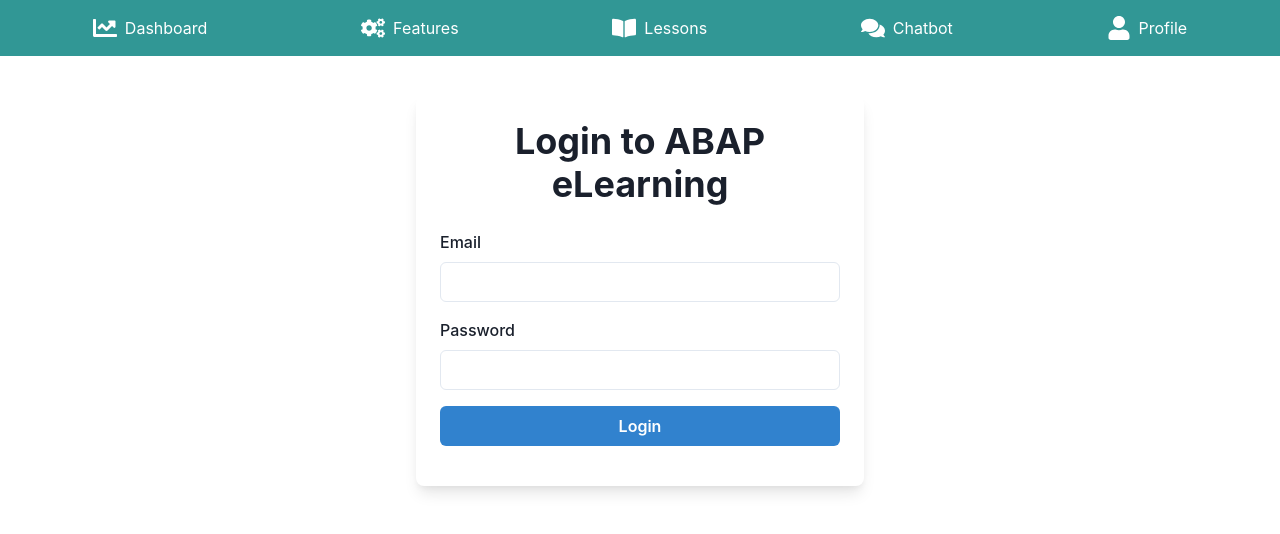
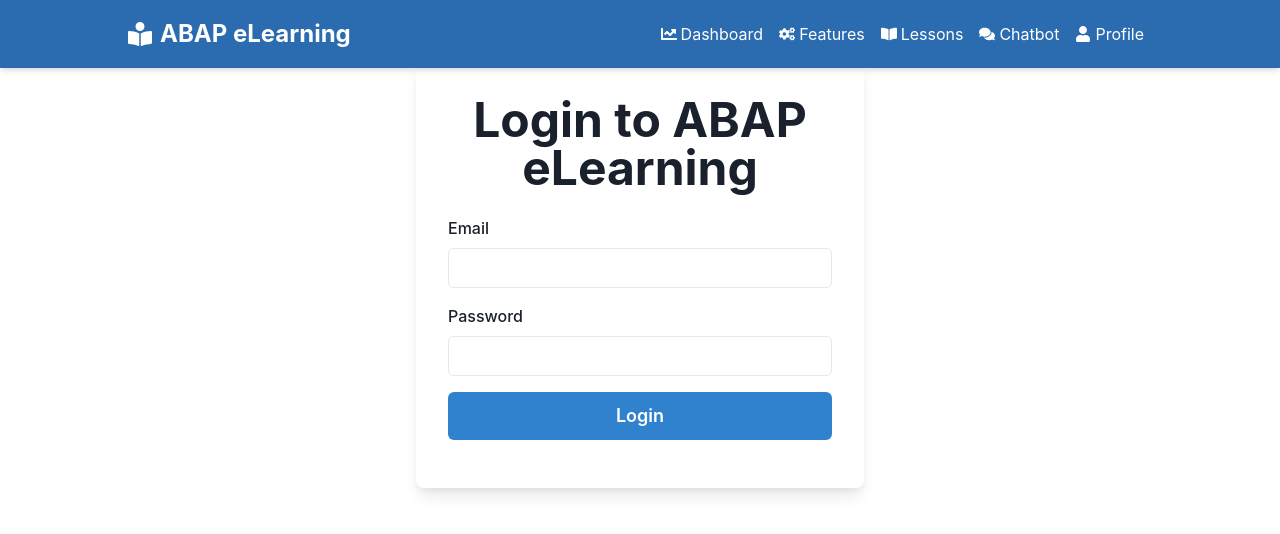
Before and after one commit to GPT-Engineer-App/abap-elearning-skeleton, a React (Vite) app: page / in a window 1280 px wide. Shown: the top 534 px of the page. Built offline with nearby package versions, Linux system fonts and the light colour scheme.

Commit message:
make more looklike the model

```diff
--- a/src/components/NavBar.jsx
+++ b/src/components/NavBar.jsx
@@ -1,25 +1,30 @@
-import { Box, Flex, Link, Icon } from "@chakra-ui/react";
-import { FaChartLine, FaCogs, FaBookOpen, FaComments, FaUser } from "react-icons/fa";
+import { Box, Flex, Link, Icon, Text } from "@chakra-ui/react";
+import { FaChartLine, FaCogs, FaBookOpen, FaComments, FaUser, FaBookReader } from "react-icons/fa";
 import { Link as RouterLink } from "react-router-dom";
 
 const NavBar = () => (
-  <Box bg="teal.500" p={4}>
-    <Flex justify="space-around">
-      <Link as={RouterLink} to="/dashboard" color="white" display="flex" alignItems="center">
-        <Icon as={FaChartLine} mr={2} boxSize={6} /> Dashboard
-      </Link>
-      <Link as={RouterLink} to="/features" color="white" display="flex" alignItems="center">
-        <Icon as={FaCogs} mr={2} boxSize={6} /> Features
-      </Link>
-      <Link as={RouterLink} to="/lessons" color="white" display="flex" alignItems="center">
-        <Icon as={FaBookOpen} mr={2} boxSize={6} /> Lessons
-      </Link>
-      <Link as={RouterLink} to="/chatbot" color="white" display="flex" alignItems="center">
-        <Icon as={FaComments} mr={2} boxSize={6} /> Chatbot
-      </Link>
-      <Link as={RouterLink} to="/profile" color="white" display="flex" alignItems="center">
-        <Icon as={FaUser} mr={2} boxSize={6} /> Profile
-      </Link>
+  <Box bg="blue.600" p={4} shadow="md" position="fixed" top="0" width="100%" zIndex="50">
+    <Flex justify="space-between" align="center" maxW="container.lg" mx="auto">
+      <Text color="white" fontSize="2xl" fontWeight="bold" display="flex" alignItems="center">
+        <Icon as={FaBookReader} mr={2} /> ABAP eLearning
+      </Text>
+      <Flex>
+        <Link as={RouterLink} to="/dashboard" color="white" mx={2} display="flex" alignItems="center">
+          <Icon as={FaChartLine} mr={1} /> Dashboard
+        </Link>
+        <Link as={RouterLink} to="/features" color="white" mx={2} display="flex" alignItems="center">
+          <Icon as={FaCogs} mr={1} /> Features
+        </Link>
+        <Link as={RouterLink} to="/lessons" color="white" mx={2} display="flex" alignItems="center">
+          <Icon as={FaBookOpen} mr={1} /> Lessons
+        </Link>
+        <Link as={RouterLink} to="/chatbot" color="white" mx={2} display="flex" alignItems="center">
+          <Icon as={FaComments} mr={1} /> Chatbot
+        </Link>
+        <Link as={RouterLink} to="/profile" color="white" mx={2} display="flex" alignItems="center">
+          <Icon as={FaUser} mr={1} /> Profile
+        </Link>
+      </Flex>
     </Flex>
   </Box>
 );
--- a/src/pages/Login.jsx
+++ b/src/pages/Login.jsx
@@ -2,8 +2,8 @@ import React from "react";
 import { Box, Button, Input, FormControl, FormLabel, Heading } from "@chakra-ui/react";
 
 const Login = () => (
-  <Box maxW="md" mx="auto" mt="10" p="6" bg="white" borderRadius="lg" boxShadow="lg">
-    <Heading as="h2" size="xl" textAlign="center" mb="6">
+  <Box maxW="md" mx="auto" mt="16" p="8" bg="white" borderRadius="lg" boxShadow="lg">
+    <Heading as="h2" size="2xl" textAlign="center" mb="6">
       Login to ABAP eLearning
     </Heading>
     <form>
@@ -15,7 +15,7 @@ const Login = () => (
         <FormLabel>Password</FormLabel>
         <Input type="password" required />
       </FormControl>
-      <Button type="submit" colorScheme="blue" width="full">
+      <Button type="submit" colorScheme="blue" width="full" size="lg">
         Login
       </Button>
     </form>
```
